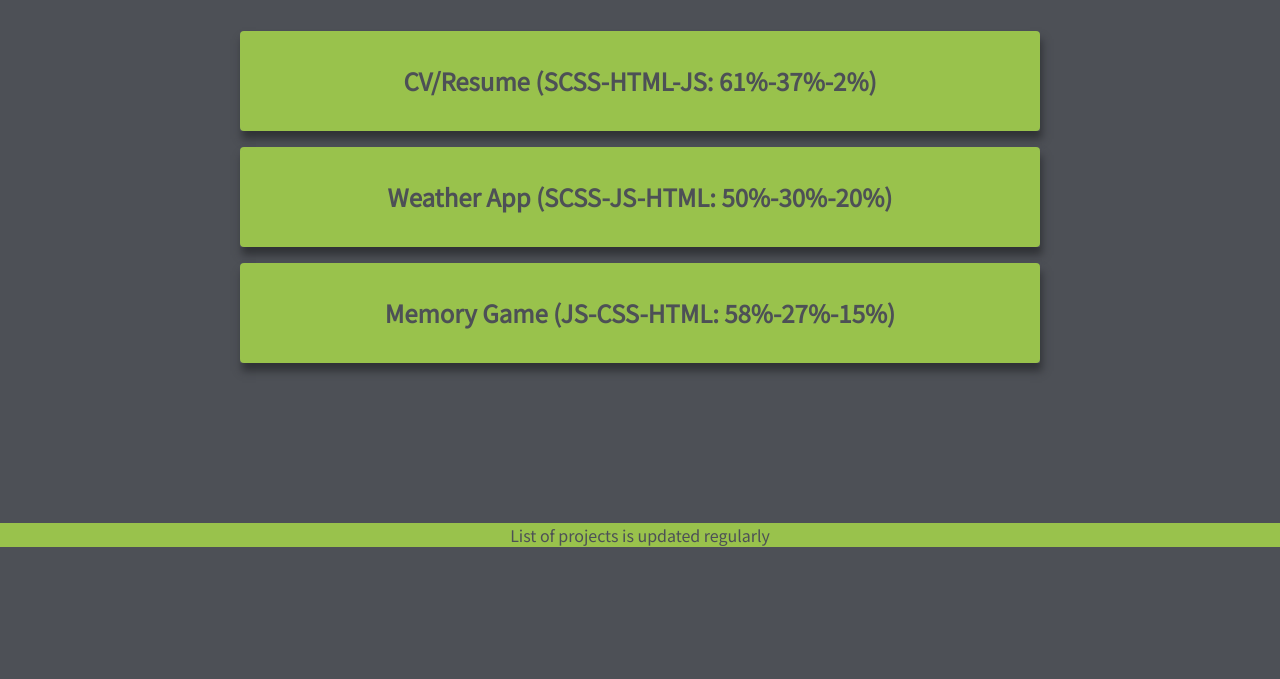
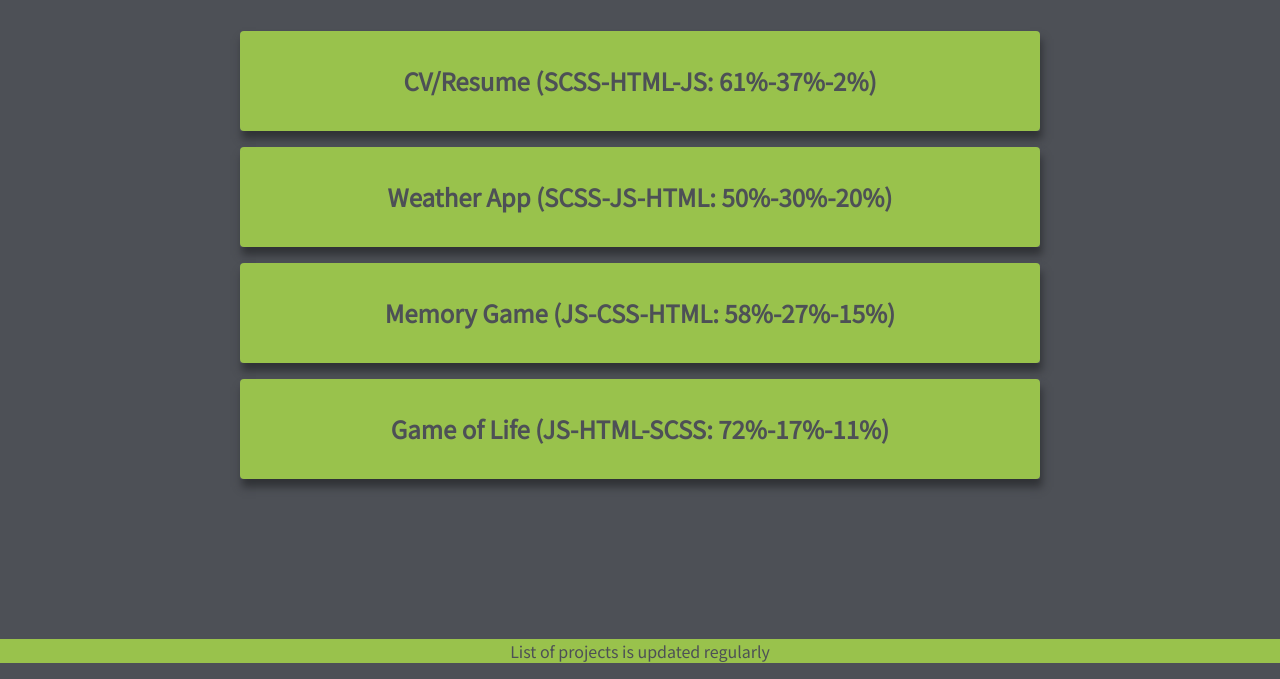
Before and after one commit to marekder/my-portfolio, a website built with Vite: page docs/index.html in a window 1280 px wide. Shown: the part 151-830 px from the top of the page. Before the commit the page ends 800 px from the top, so only its background shows below. Built offline with nearby package versions, Linux system fonts and the light colour scheme.

Commit message:
game of life - portfolio update

```diff
--- a/docs/index.html
+++ b/docs/index.html
@@ -23,11 +23,14 @@
     <ul>
       <li class="slideRight"><a rel="noopener" href="https://marekder.github.io/CV-HTML-CSS-project/"
           target="_blank">CV/Resume (SCSS-HTML-JS: 61%-37%-2%)</a></li>
-
       <li class="slideLeft"><a rel="noopener" href="https://marekder.github.io/WeatherApp/" target="_blank">Weather App
           (SCSS-JS-HTML: 50%-30%-20%)</a></li>
       <li class="slideRight"><a rel="noopener" href="https://marekder.github.io/memory-game/" target="_blank">Memory
           Game (JS-CSS-HTML: 58%-27%-15%)</a></li>
+      <li class="slideLeft"><a rel="noopener" href="https://marekder.github.io/game-of-life/" target="_blank">Game of
+          Life
+          (JS-HTML-SCSS: 72%-17%-11%)</a></li>
+
 
     </ul>
   </main>
```
Also changed, not shown: index.html (+4 -1 lines).
